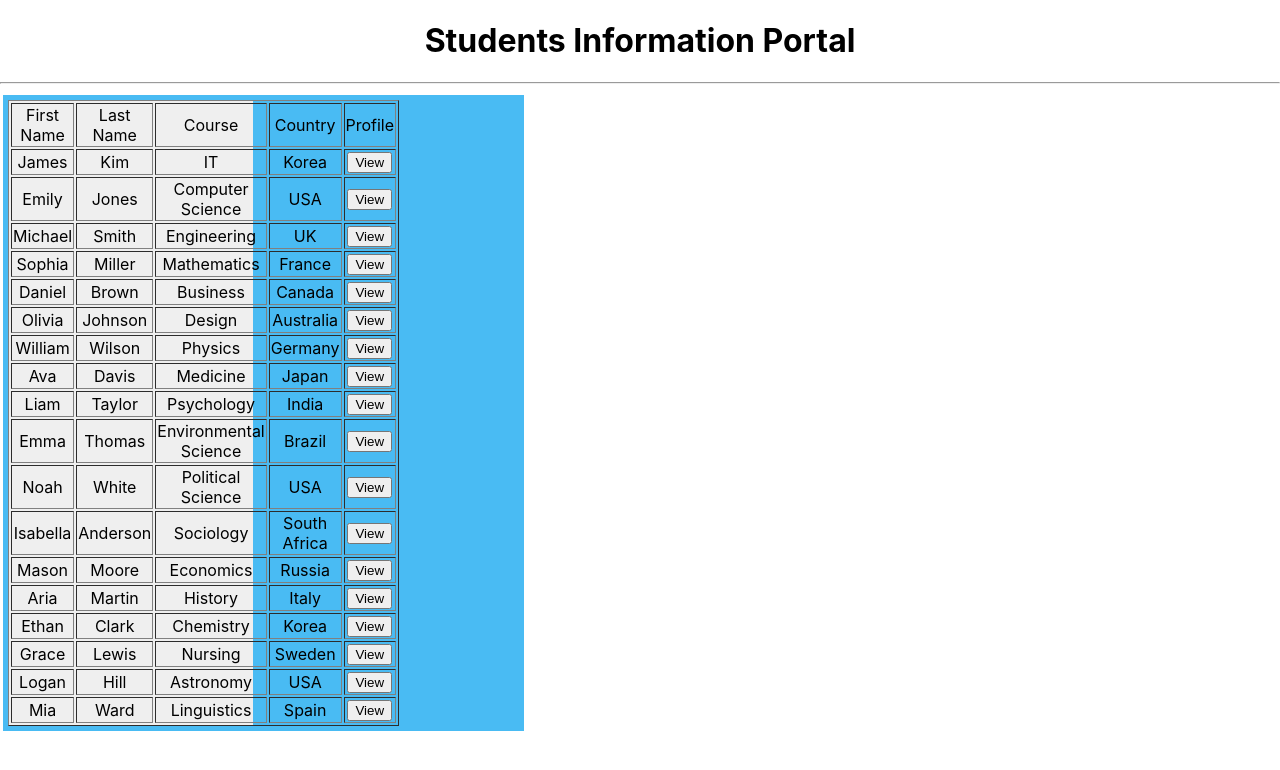
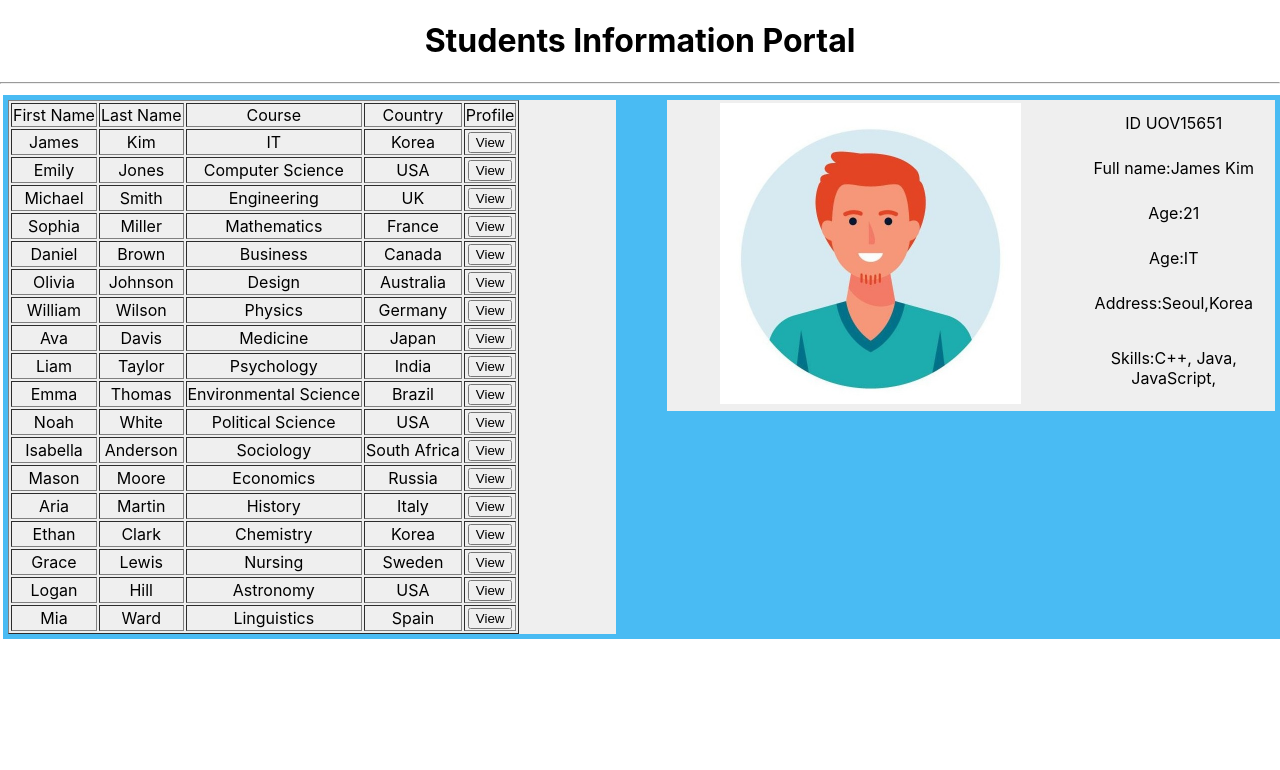
Before and after one commit to RuzlaJabir/IT3133ReactProject01, a React (Create React App) app in the folder studentapp/: page / in a window 1280 px wide. Shown: the top 770 px of the page. Built offline with nearby package versions, Linux system fonts and the light colour scheme.

Commit message:
Profile component called

```diff
--- a/studentapp/src/components/StudentTable.js
+++ b/studentapp/src/components/StudentTable.js
@@ -24,15 +24,15 @@ export default function StudentTable(props){
                                     <td>{student.lastName}</td>
                                     <td>{student.course}</td>
                                     <td>{student.address.country}</td>
-                                    <td><button onClick={()=>setStu(student)}>View</button></td>
+                                    <td><button id={student.studentId} onClick={()=>setStu(student)}>View</button></td>
                                 </tr>
                             )
                         }
                     </tbody>
                 </table>
             </div>
-            <div>
-
+            <div className='rightDiv'>
+                <Profile stu={stu} />
             </div>
         </div>
 
```
